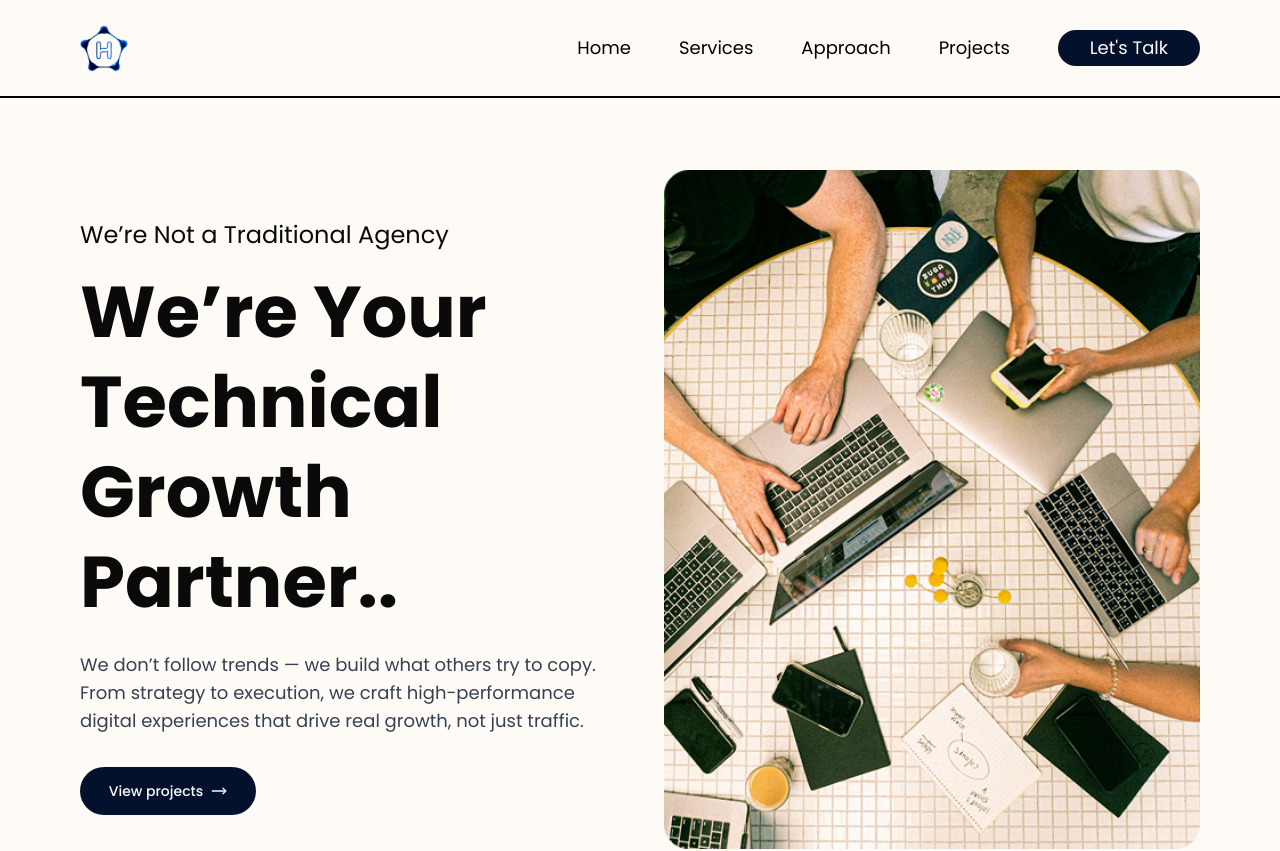
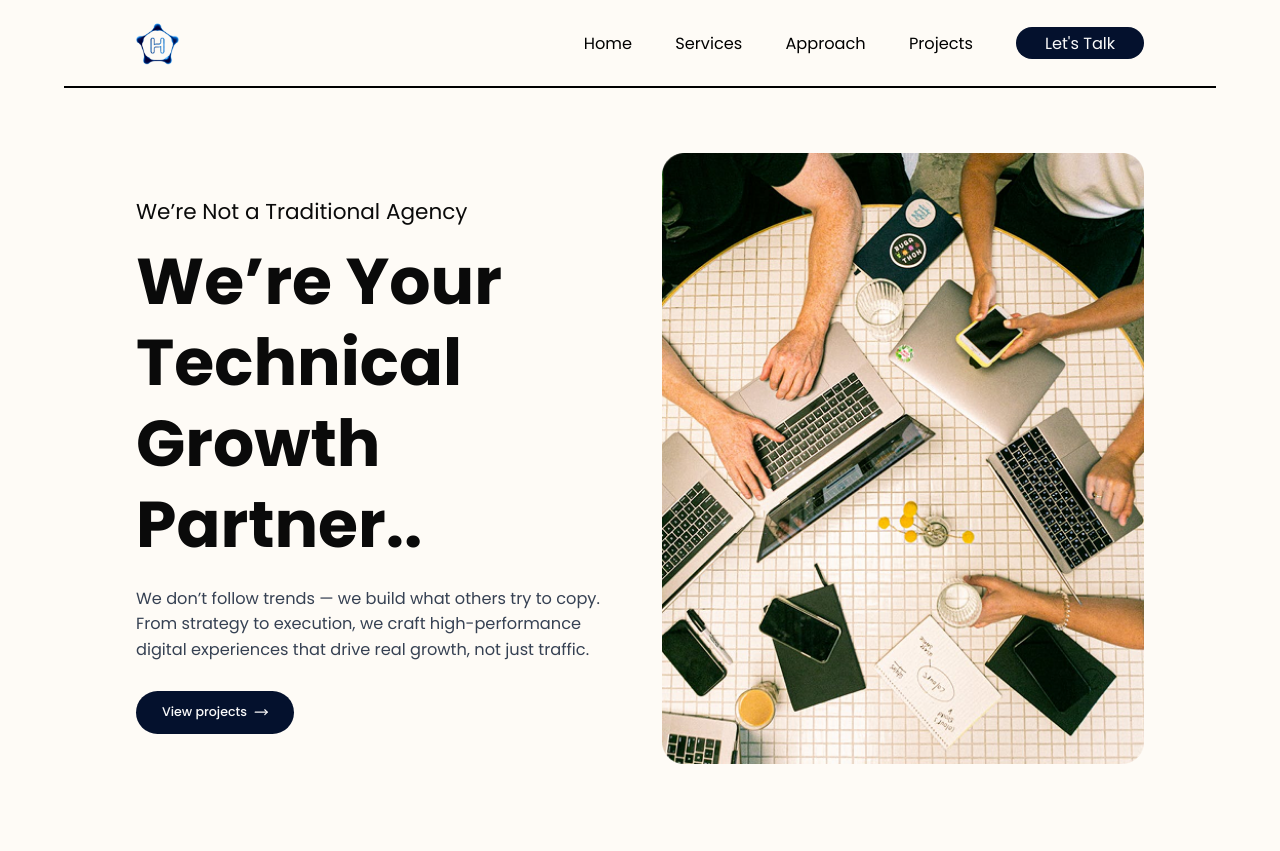
Before and after one commit to vincentdkafka/High5-Labs, a Next.js app: page / in a window 1280 px wide. Shown: the top 851 px of the page. Built offline with nearby package versions, Linux system fonts and the light colour scheme.

Commit message:
resloved styling issue

```diff
--- a/app/globals.css
+++ b/app/globals.css
@@ -4,6 +4,7 @@
 
 html {
   scroll-behavior: smooth;
+  font-size: 90%;
 }
 
 @custom-variant dark (&:is(.dark *));
```
Also changed, not shown: app/layout.js (line endings or trailing spaces).
